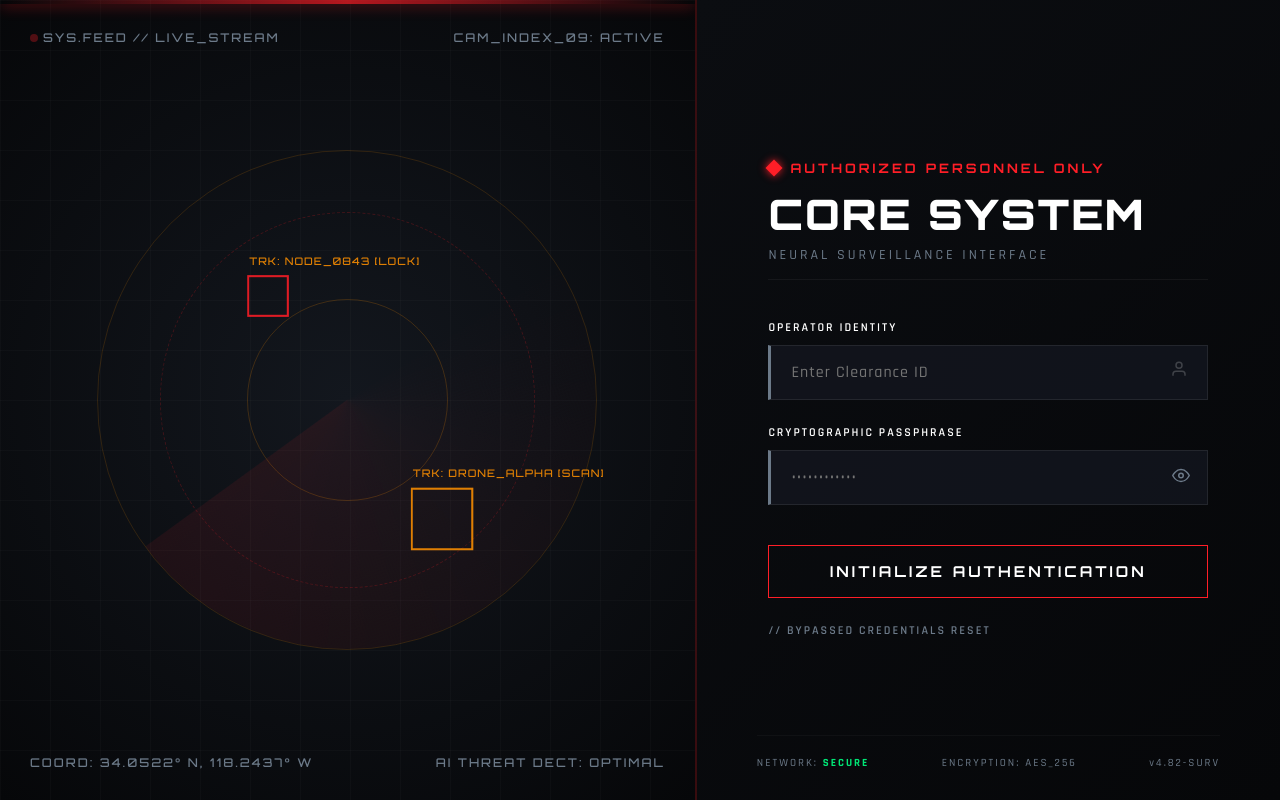
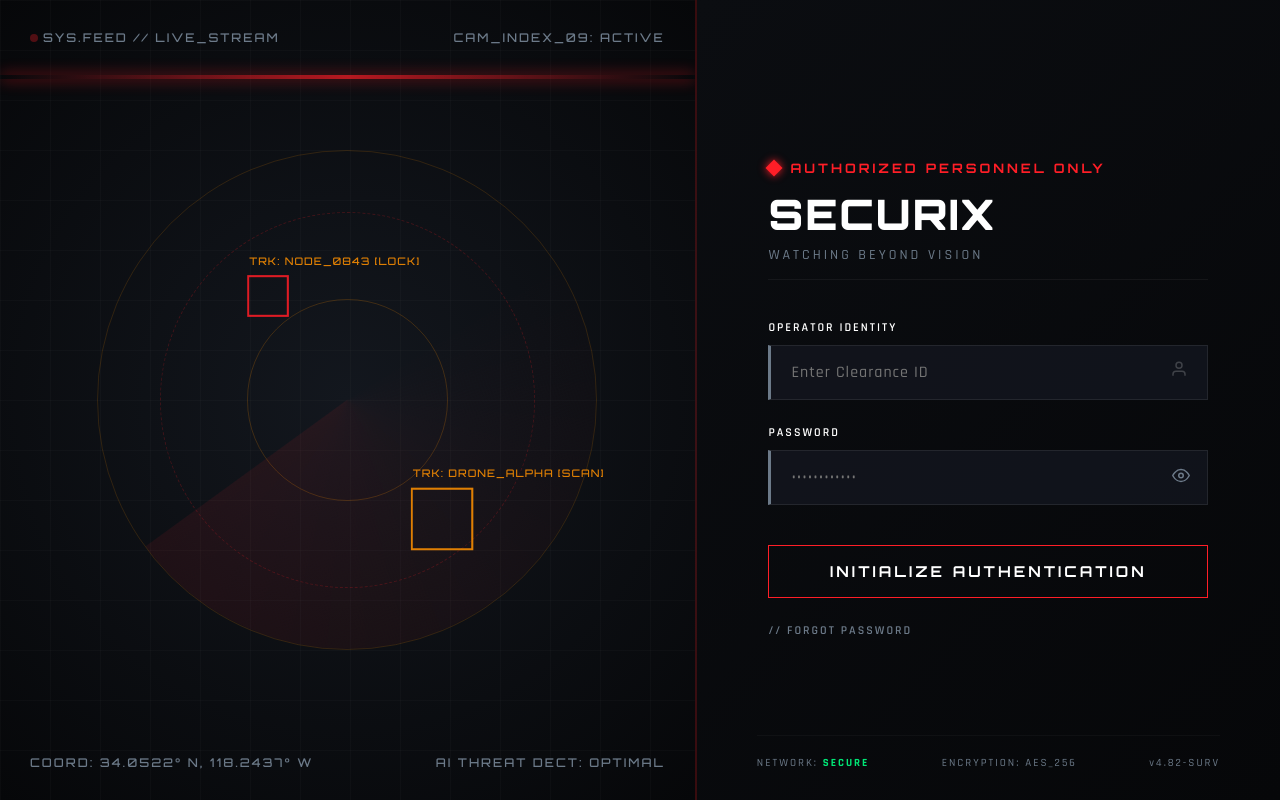
Before and after one commit to rvn-barbss/cctv-monitoring, a Flask app: page /login in a window 1280 px wide. Run offline with Flask 3, Linux system fonts and the light colour scheme.

Commit message:
Update login.html

```diff
--- a/app/templates/login.html
+++ b/app/templates/login.html
@@ -3,7 +3,7 @@
 <head>
     <meta charset="UTF-8" />
     <meta name="viewport" content="width=device-width, initial-scale=1.0" />
-    <title>SECURE ACCESS | AI Surveillance Command</title>
+    <title>SECURIX ACCESS | AI Surveillance Command</title>
     <link href="https://fonts.googleapis.com/css2?family=Orbitron:wght@500;700;900&family=Rajdhani:wght@500;600;700&display=swap" rel="stylesheet">
     <style>
         * { margin: 0; padding: 0; box-sizing: border-box; }
@@ -62,7 +62,7 @@
             background: linear-gradient(90deg, transparent, var(--accent-crimson), transparent);
             box-shadow: 0 0 15px var(--accent-crimson);
             opacity: 0.7;
-            animation: scan Vertical 6s linear infinite;
+            animation: scanVertical 6s linear infinite;
             z-index: 3;
         }
 
@@ -123,7 +123,7 @@
         }
         .hud-header, .hud-footer { display: flex; justify-content: space-between; font-size: 12px; color: var(--text-muted); letter-spacing: 2px; }
         .hud-header span { color: var(--accent-crimson); }
-        .live-dot { inline-size: 8px; block-size: 8px; background-color: var(--accent-crimson); border-radius: 50%; display: inline-block; margin-right: 5px; animation: blink 1s infinite; }
+        .live-dot { width: 8px; height: 8px; background-color: var(--accent-crimson); border-radius: 50%; display: inline-block; margin-right: 5px; animation: blink 1s infinite; }
 
         @keyframes blink { 50% { opacity: 0; } }
 
@@ -305,8 +305,8 @@
                     AUTHORIZED PERSONNEL ONLY
                 </div>
 
-                <h2>CORE SYSTEM</h2>
-                <p class="subtitle">Neural Surveillance Interface</p>
+                <h2>SECURIX</h2>
+                <p class="subtitle">Watching Beyond Vision</p>
 
                 {% with messages = get_flashed_messages(with_categories=true) %}
                   {% if messages %}
@@ -332,7 +332,7 @@
                     </div>
 
                     <div class="input-group">
-                        <label>CRYPTOGRAPHIC PASSPHRASE</label>
+                        <label>PASSWORD</label>
                         <div class="input-wrapper">
                             <input type="password" name="password" id="passInput" class="input-field" placeholder="••••••••••••" required>
                             <button type="button" class="eye-btn" onclick="togglePassword()">
@@ -344,7 +344,7 @@
                     <button type="submit" class="login-btn">INITIALIZE AUTHENTICATION</button>
                 </form>
 
-                <a class="forgot-link" onclick="openModal()">// Bypassed Credentials Reset</a>
+                <a class="forgot-link" onclick="openModal()">// Forgot Password</a>
             </div>
 
             <div class="system-status">
```
